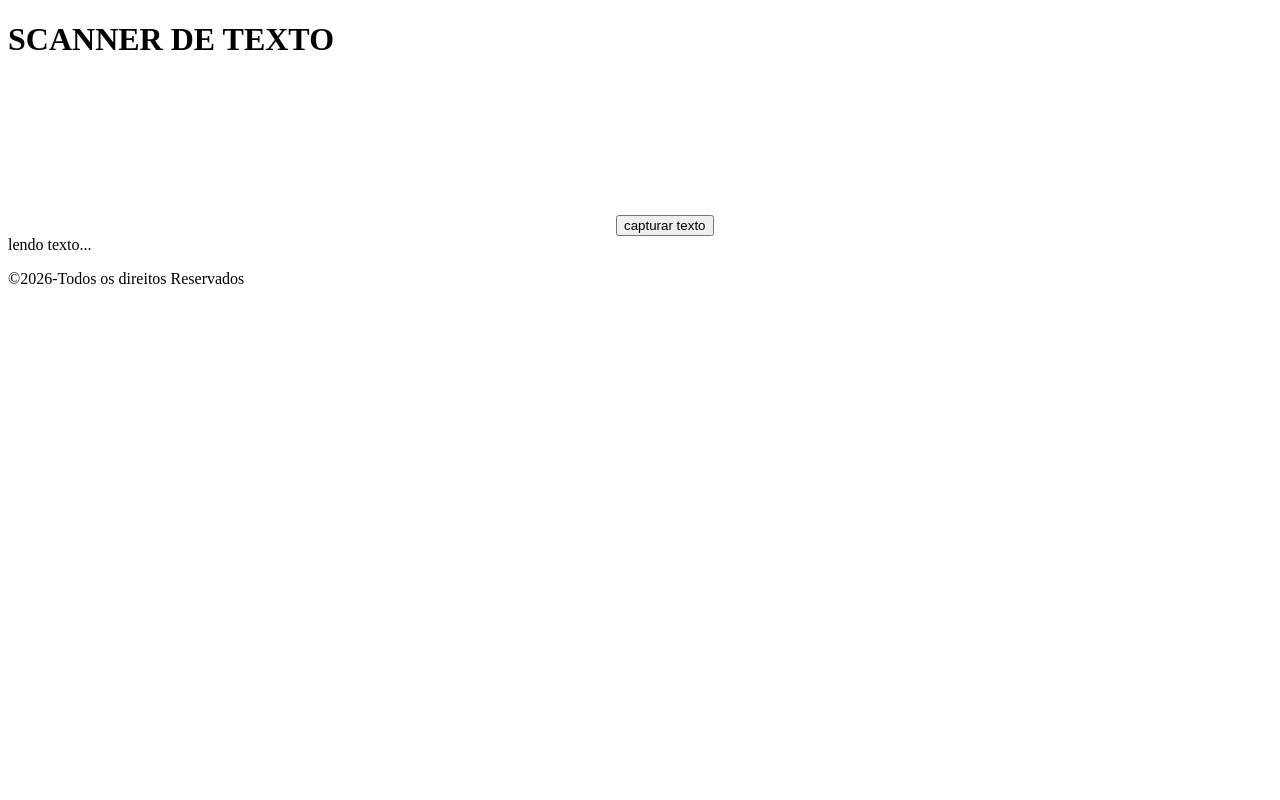
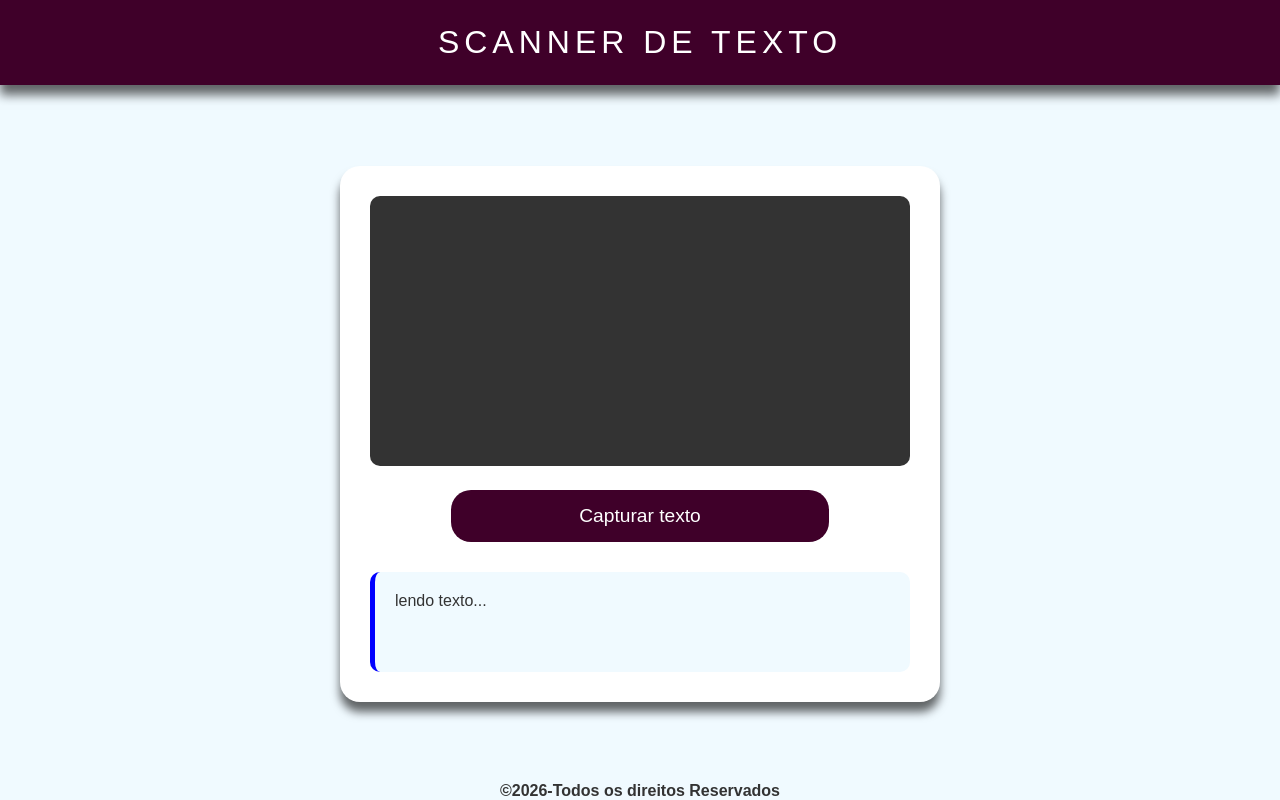
Before and after one commit to luczss/ProjetoApi, a plain HTML site: page index.html in a window 1280 px wide. Drawn offline with Linux system fonts and the light colour scheme.

Commit message:
style: Definicao de palheta de cores e estilizaçao

```diff
--- a/index.html
+++ b/index.html
@@ -17,7 +17,7 @@
         <div class="container">
             <video id="video"autoplay playinslini></video>
             <canvas id="canvas"></canvas>
-            <button id="btn-texto">capturar texto</button>
+            <button id="btn-texto">Capturar texto</button>
             <div id="saida">lendo texto...</div>
         </div>
     </main>
--- a/src/css/estilo.css
+++ b/src/css/estilo.css
@@ -0,0 +1,101 @@
+:root{
+    --color1:#fff;
+    --color2:#333;
+    --bgColor1: #f0faff;
+    --bgColor2:#3f0029;
+    --fontFamily: "Cascadian Code", sans-serif;
+}
+
+*{
+    margin:0;
+    padding:0;
+    box-sizing:border-box;
+}
+body{
+    background:var(--bgColor1);
+    font-family:var(--fontFamily);
+    display:flex;
+    flex-direction:column;
+    min-height:100vh;
+    color:var(--color2);
+}
+
+header{
+    background:var(--bgColor2);
+    color:var(--color1);
+    padding:1.5rem;
+    text-align:center;
+    box-shadow:0 10px 10px rgba(0,0,0,0.6);
+}
+header h1{
+    font-weight:400;
+    letter-spacing: 5px;
+}
+main{
+    flex:1;
+    display:flex;
+    justify-content:center;
+    align-items:center;
+    padding:20px;
+}
+
+.container{
+    background:var(--color1);
+    width:100%;/*largura maxima*/
+    max-width:600px;/*largura maxima utilizada*/
+    padding:30px;
+    border-radius:20px;
+    box-shadow:0 10px 10px rgba(0,0,0,0.6);
+    text-align:center;
+}
+#canvas{
+    display:none;/*esconder tela*/
+}
+#video{
+    width:100%;
+    height:auto;
+    border-radius:10px;
+    background:var(--color2);
+    color:var(--color1);
+    margin-bottom:20px;
+    /*espelha  a camera para parecer um espelho*/
+    transform: scaleX(1);
+}
+#btn-texto{
+    background:var(--bgColor2);
+    color:var(--color1);
+    border:none;
+    padding:15px 30px;
+    font-size: 1.2rem;
+    border-radius:20px;
+    width:70%;
+    margin-bottom:30px;
+}
+#btn-texto:hover{
+    transform:translateY(-5px);
+    color:var(--color2);
+    background:var(--bgColor1);
+    font-weight:900;
+}
+#saida{
+    background:var(--bgColor1);
+    padding:20px;
+    border-radius:10px;
+    border-left: 5px solid blue; /*cor da linha a esquerda*/
+    min-height:100px;
+    text-align:left;
+    word-wrap:break-word;/*espaçamento entre Palavras*/
+    color:var(--color2);
+}
+
+#lista-historico {
+    list-style: none;
+    padding: 0;
+    max-height: 300px; /* Limita a altura para não quebrar o layout */
+    overflow-y: auto;  /* Adiciona scroll se houver muitos itens */
+}
+footer p{
+    display:flex;
+    justify-content:center;
+    font-weight:700;
+}
```
